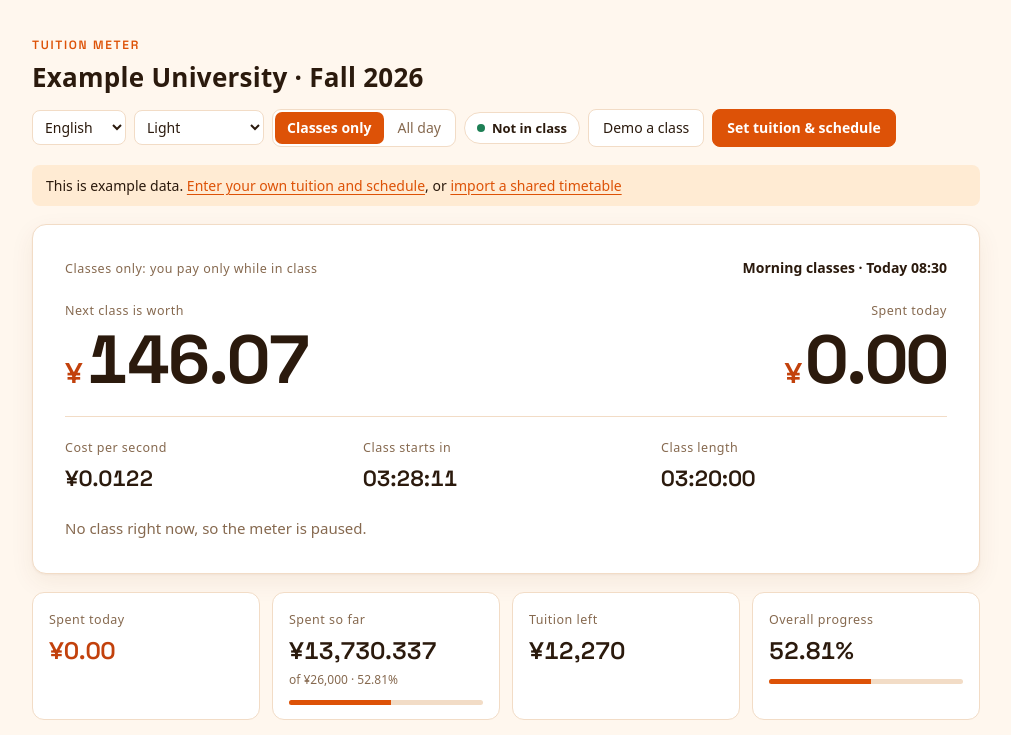
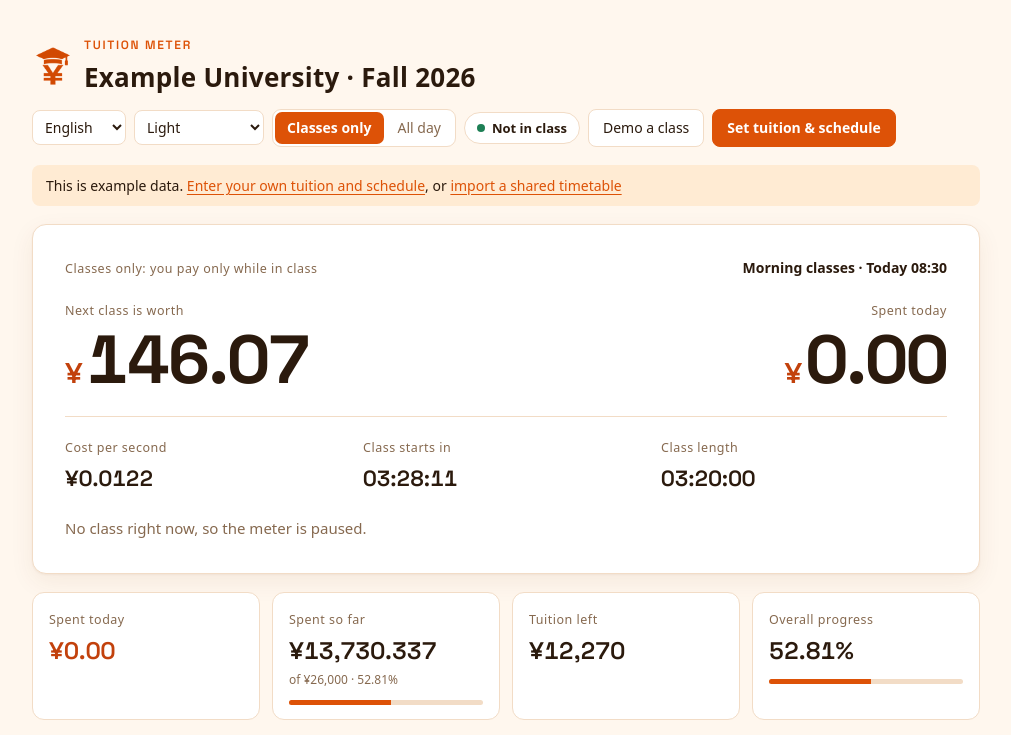
Before and after one commit to lab114514/safeschooltime-site, a plain HTML site: page index.html in a window 1280 px wide. Shown: the top 735 px of the page, without its empty margins (134-1145 px from the left). Drawn offline with Linux system fonts and the light colour scheme.

Commit message:
Use tuition logo in the header and browser tab

```diff
--- a/index.html
+++ b/index.html
@@ -4,6 +4,7 @@
 <meta charset="utf-8">
 <meta name="viewport" content="width=device-width, initial-scale=1, viewport-fit=cover">
 <title>学费计价器</title>
+<link rel="icon" type="image/png" sizes="128x128" href="tuition-icon.png">
 <meta name="claude:viewport-fit-sides" content="cover">
 <link rel="preconnect" href="https://fonts.googleapis.com">
 <link rel="preconnect" href="https://fonts.gstatic.com" crossorigin>
@@ -58,6 +59,8 @@ button:focus-visible,input:focus-visible,textarea:focus-visible,select:focus-vis
 /* header */
 .top{display:flex;flex-wrap:wrap;align-items:flex-end;justify-content:space-between;gap:12px}
 .eyebrow{font-family:var(--font-num);font-size:12px;font-weight:600;letter-spacing:.14em;text-transform:uppercase;color:var(--accent)}
+.site-brand{display:flex;align-items:center;gap:10px;min-width:0}
+.site-brand img{flex:none}
 h1{margin:2px 0 0;font-size:clamp(20px,3.4vw,26px);font-weight:700;letter-spacing:.01em;text-wrap:balance}
 .actions{display:flex;flex-wrap:wrap;gap:8px;align-items:center}
 .lang{padding:6px 8px;border:1px solid var(--line);border-radius:8px;background:var(--surface);color:var(--ink);font:inherit;font-size:14px}
@@ -299,9 +302,12 @@ details.manual textarea{margin:8px 0 4px}
 <body>
 <div class="wrap">
   <header class="top">
-    <div>
-      <div class="eyebrow" data-i18n="title">学费计价器</div>
-      <h1 id="school-name">示例大学</h1>
+    <div class="site-brand">
+      <img src="tuition-icon.png" width="42" height="42" alt="">
+      <div>
+        <div class="eyebrow" data-i18n="title">学费计价器</div>
+        <h1 id="school-name">示例大学</h1>
+      </div>
     </div>
     <div class="actions">
       <select class="lang" id="lang" data-i18n-aria="langAria" aria-label="语言">
```
Also changed, not shown: tuition-icon.png (added).
